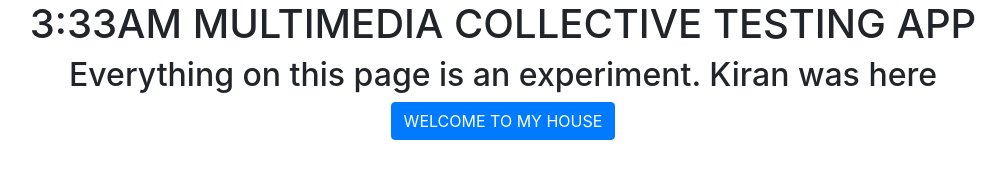
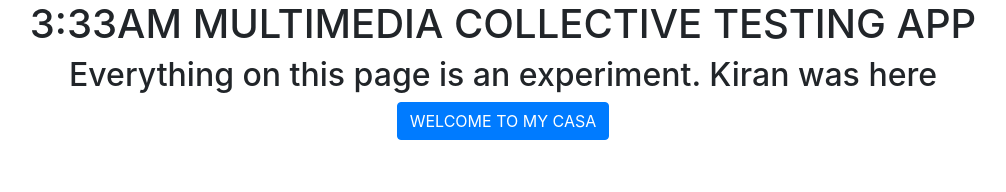
Before and after one commit to official333am/official333am-web, an Angular app in the folder official333am-web/: page / in a window 1280 px wide. Shown: the top 192 px of the page, without its empty margins (137-1143 px from the left). Built offline with nearby package versions, Linux system fonts and the light colour scheme.

Commit message:
update - Sat 07-20-2019

```diff
--- a/official333am-web/src/app/containers/artists/artists.component.html
+++ b/official333am-web/src/app/containers/artists/artists.component.html
@@ -1,3 +1,3 @@
 <div style="text-align:center">
-    <button class="btn btn-primary" type="submit">WELCOME TO MY HOUSE</button>
+    <button class="btn btn-primary" type="submit">WELCOME TO MY CASA</button>
 </div>
```
Also changed, not shown: 1 other file (tests, documents, lock files or other folders).
